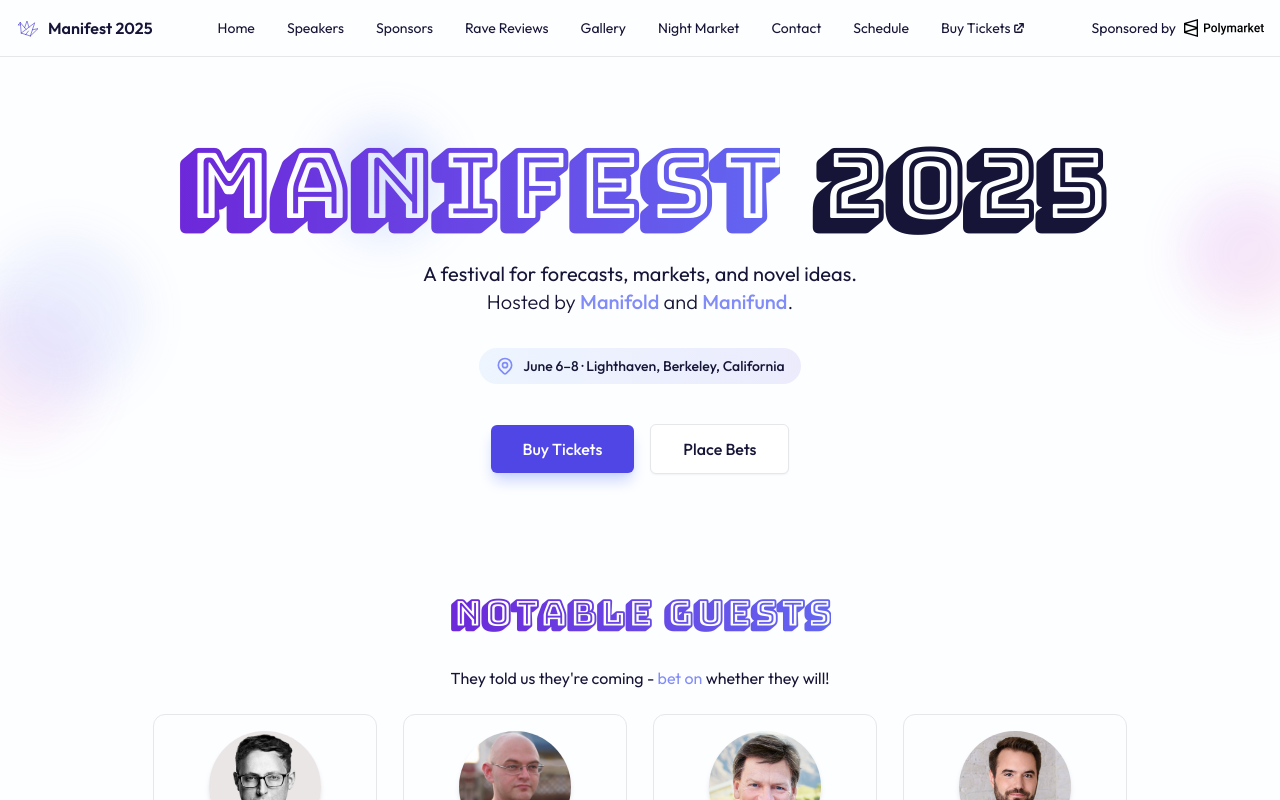
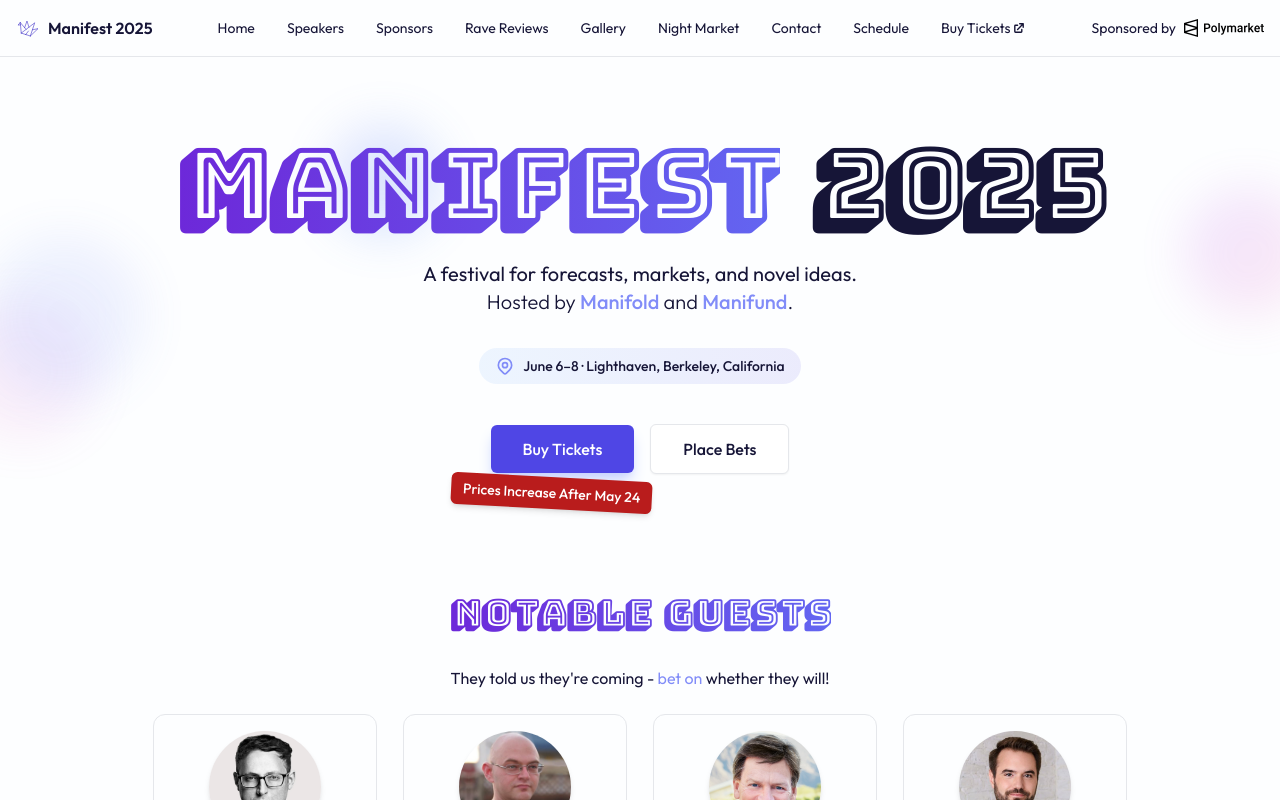
Before and after one commit to manifoldmarkets/manifest2025, a Next.js app: page / in a window 1280 px wide. Shown: the top 800 px of the page. Built offline with nearby package versions, Linux system fonts and the light colour scheme.

Commit message:
Add price increase banner

```diff
--- a/app/components/Hero.tsx
+++ b/app/components/Hero.tsx
@@ -85,14 +85,19 @@
 
         {/* Action Buttons */}
         <div className="mt-10 flex flex-col items-center justify-center space-y-4 sm:flex-row sm:space-x-4 sm:space-y-0">
+          <div className="flex flex-col items-center gap-2 relative transition-all duration-300 hover:-translate-y-1">
             <Link
               href="https://www.havenbookings.space/festival-season"
               target="_blank"
               rel="noopener noreferrer"
-            className="transform rounded-md bg-indigo-600 px-8 py-3 font-medium text-white shadow-lg shadow-indigo-200 transition-all duration-300 hover:-translate-y-1 hover:bg-indigo-700 hover:shadow-xl"
+              className="transform rounded-md bg-indigo-600 px-8 py-3 font-medium text-white shadow-lg shadow-indigo-200 transition-all duration-300 hover:bg-indigo-700 hover:shadow-xl"
             >
               Buy Tickets
             </Link>
+            <div className="early-bird-banner absolute top-full mt-1 -left-10 transform rotate-3 bg-red-700 text-white px-3 py-1.5 text-sm font-outfit font-medium shadow-md z-20 whitespace-nowrap rounded-md">
+              Prices Increase After May 24
+            </div>
+          </div>
           <Link
             href="https://manifold.markets/topic/manifest"
             target="_blank"
```
Lines whose indentation alone changed are shown as unchanged.
